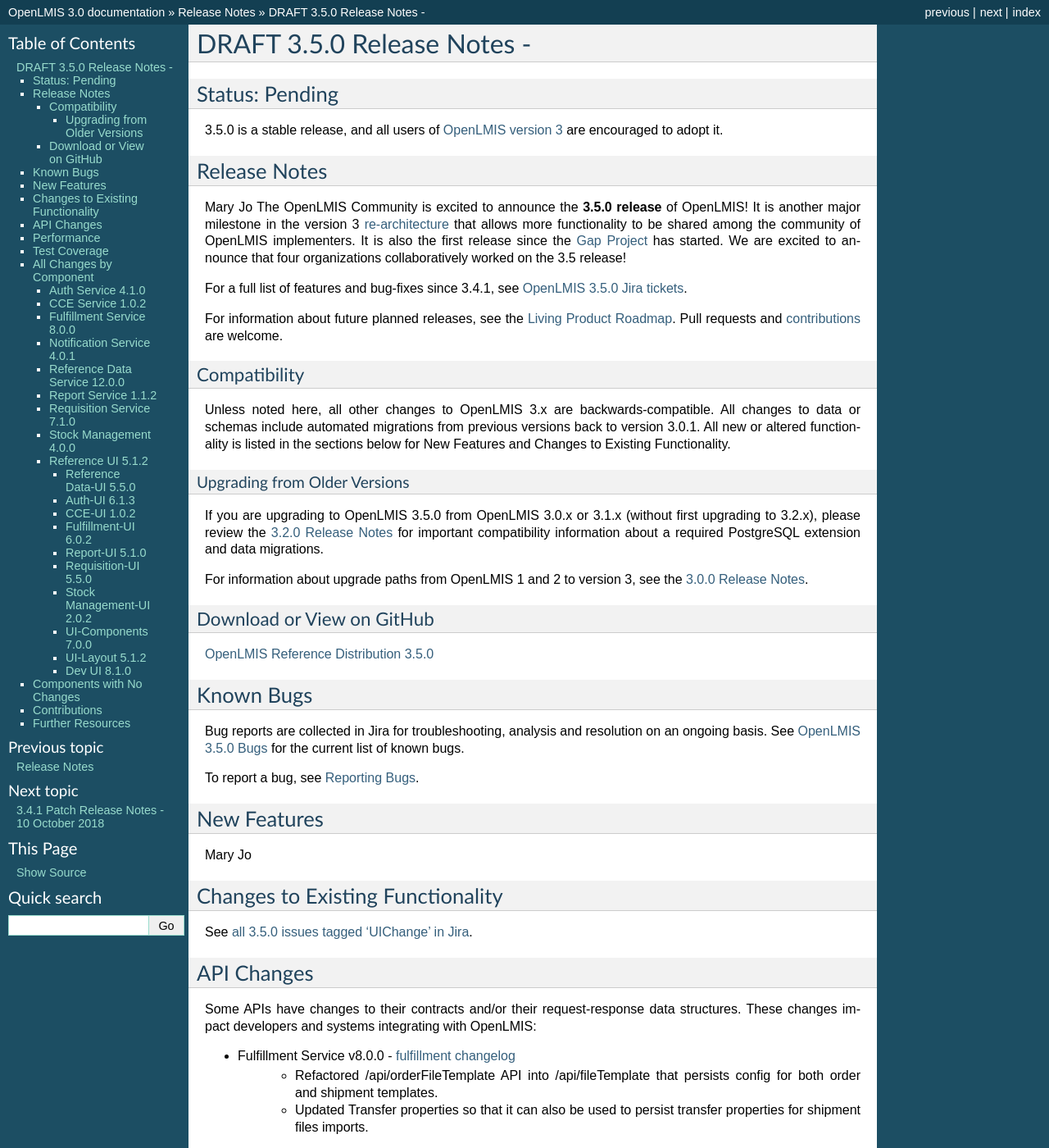
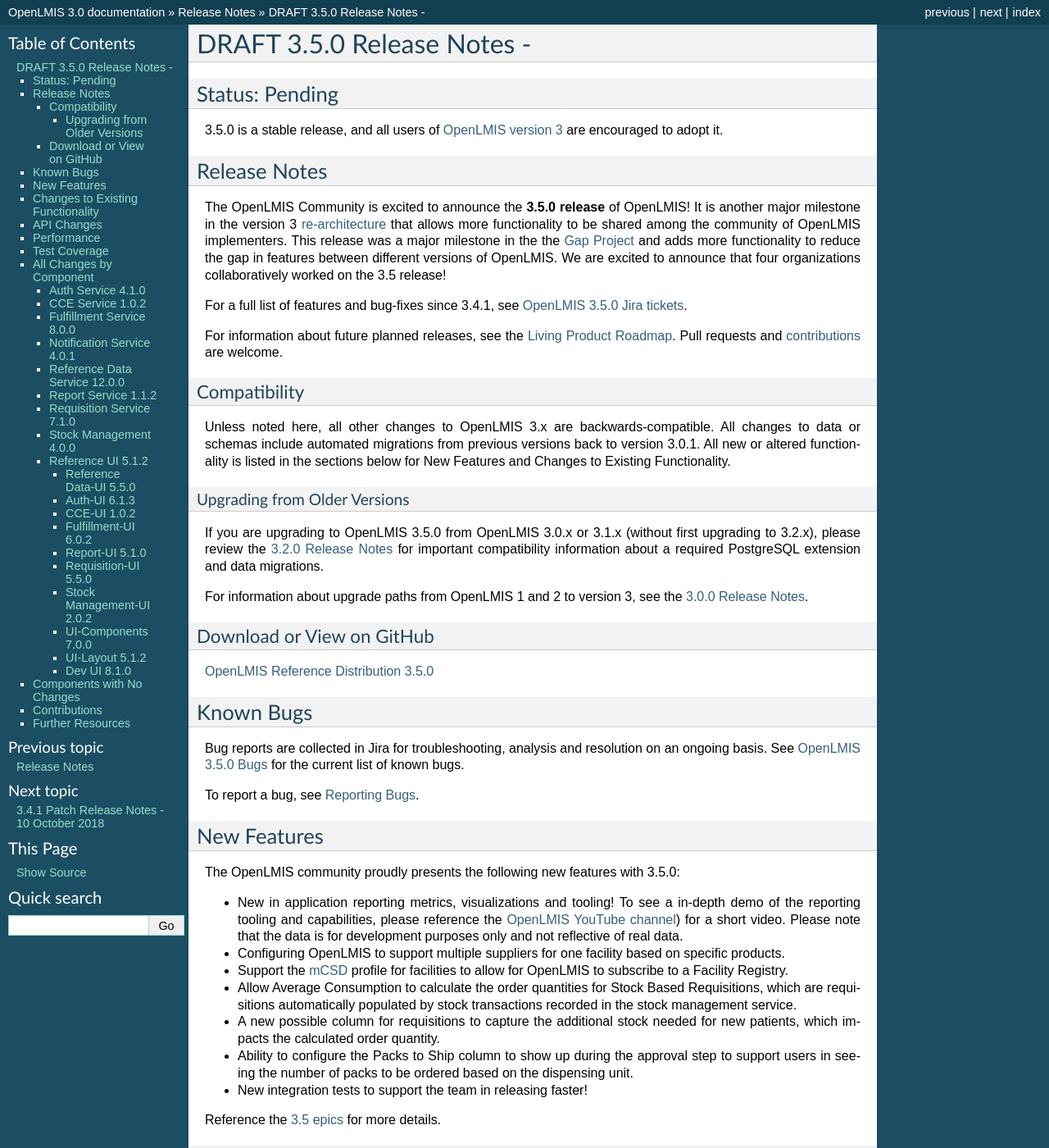
Before and after one commit to OpenLMIS/openlmis-ref-distro, a Sphinx documentation site: the page built from docs/source/releases/openlmis-ref-distro-v3.5.0.rst, in a window 1280 px wide and 1400 px high. Shown: the whole window at 82% size. Built offline with Sphinx 7.4.7, drawn with Linux system fonts in a browser that asks for light colours; pages that are not in the unit, such as notebooks, are missing from menus.

Commit message:
Update New Features Section

```diff
--- a/docs/source/releases/openlmis-ref-distro-v3.5.0.rst
+++ b/docs/source/releases/openlmis-ref-distro-v3.5.0.rst
@@ -11,10 +11,9 @@
 
 Release Notes
 =============
-Mary Jo
 The OpenLMIS Community is excited to announce the **3.5.0 release** of OpenLMIS! It is another
 major milestone in the version 3 `re-architecture <https://openlmis.atlassian.net/wiki/display/OP/Re-Architecture>`_
-that allows more functionality to be shared among the community of OpenLMIS implementers. It is also the first release since the `Gap Project <https://openlmis.atlassian.net/wiki/spaces/OP/pages/105578547/Gap+Analysis+eLMIS+Tanzania+Zambia+and+OpenLMIS+3.x>`_ has started. We are excited to announce that four organizations collaboratively worked on the 3.5 release!
+that allows more functionality to be shared among the community of OpenLMIS implementers. This release was a major milestone in the the `Gap Project <https://openlmis.atlassian.net/wiki/spaces/OP/pages/105578547/Gap+Analysis+eLMIS+Tanzania+Zambia+and+OpenLMIS+3.x>`_ and adds more functionality to reduce the gap in features between different versions of OpenLMIS. We are excited to announce that four organizations collaboratively worked on the 3.5 release!
 
 For a full list of features and bug-fixes since 3.4.1, see `OpenLMIS 3.5.0 Jira tickets
 <https://openlmis.atlassian.net/issues/?jql=status%3DDone%20AND%20project%3DOLMIS%20AND%20fixVersion%3D3.5%20and%20type!%3DTest%20and%20type!%3DEpic%20ORDER%20BY%20%22Epic%20Link%22%20asc%2C%20key%20ASC>`_.
@@ -59,7 +58,17 @@
 
 New Features
 ============
-Mary Jo
+The OpenLMIS community proudly presents the following new features with 3.5.0:
+
+- New in application reporting metrics, visualizations and tooling! To see a in-depth demo of the reporting tooling and capabilities, please reference the `OpenLMIS YouTube channel <https://www.youtube.com/watch?v=TyG2AmePtHg>`_) for a short video. Please note that the data is for development purposes only and not reflective of real data.
+- Configuring OpenLMIS to support multiple suppliers for one facility based on specific products.
+- Support the `mCSD <https://wiki.ihe.net/index.php/Mobile_Care_Services_Discovery_(mCSD)>`_ profile for facilities to allow for OpenLMIS to subscribe to a Facility Registry.
+- Allow Average Consumption to calculate the order quantities for Stock Based Requisitions, which are requisitions automatically populated by stock transactions recorded in the stock management service.
+- A new possible column for requisitions to capture the additional stock needed for new patients, which impacts the calculated order quantity.
+- Ability to configure the Packs to Ship column to show up during the approval step to support users in seeing the number of packs to be ordered based on the dispensing unit.
+- New integration tests to support the team in releasing faster!
+
+Reference the `3.5 epics <https://openlmis.atlassian.net/issues/?filter=20626>`_ for more details.
 
 Changes to Existing Functionality
 =================================
```
